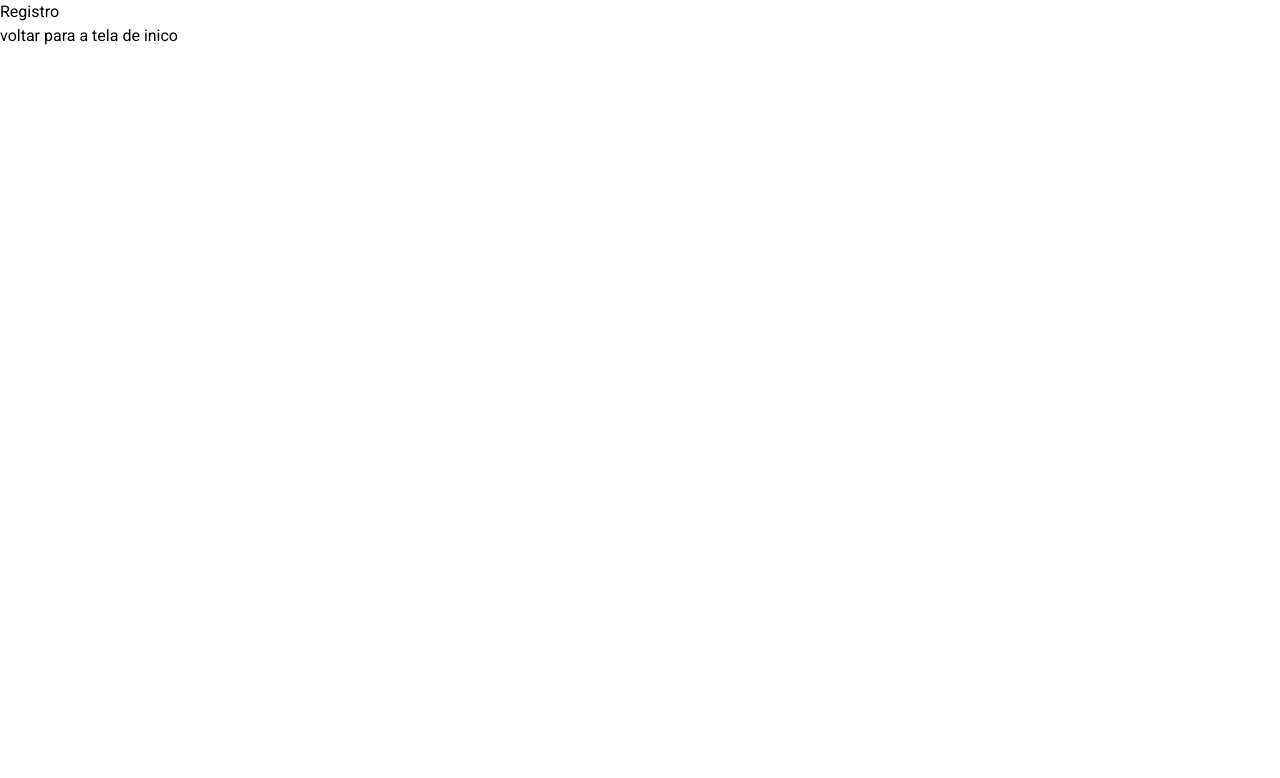
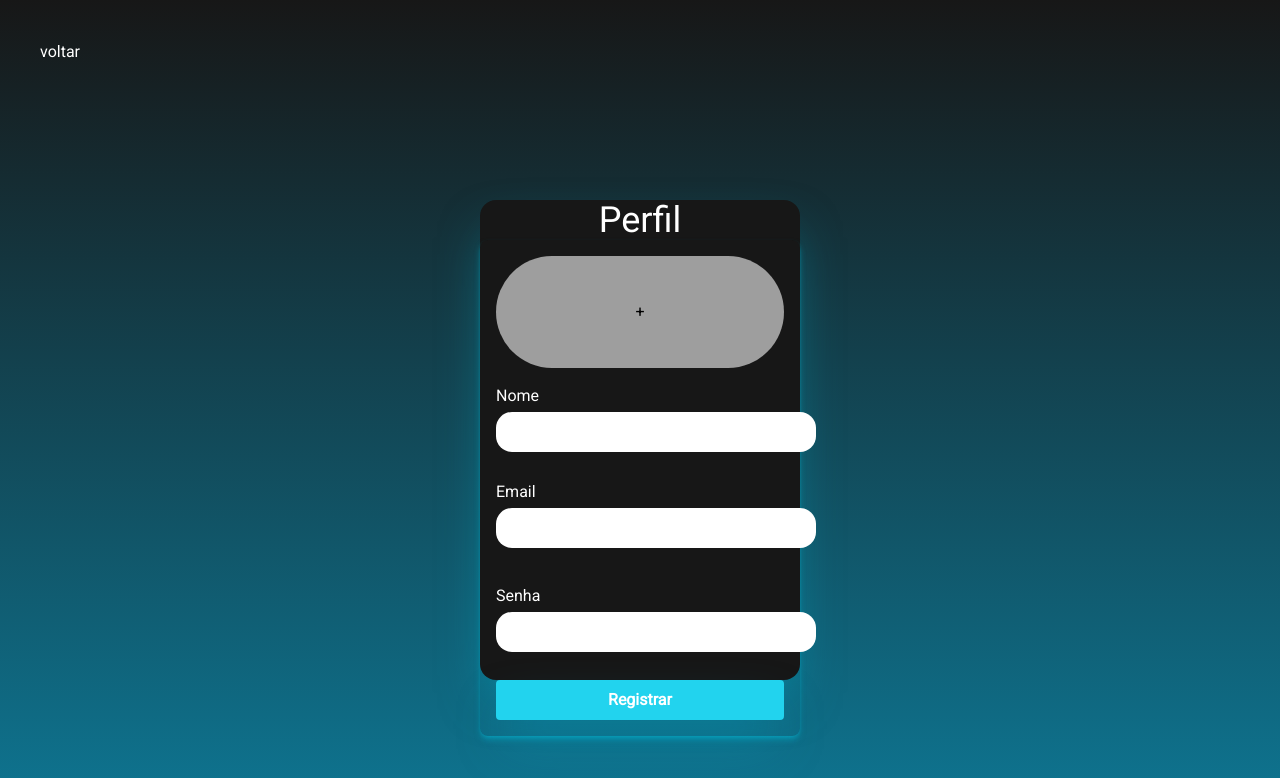
Before and after one commit to GabrielAlbanez/NextZeusMusic, a Next.js app: page /dashboard/Registro in a window 1280 px wide. Shown: the top 778 px of the page. Built offline with nearby package versions, Linux system fonts and the light colour scheme; grey boxes are pictures that could not be loaded.

Commit message:
subindo prisma começa

```diff
--- a/src/app/dashboard/Registro/page.jsx
+++ b/src/app/dashboard/Registro/page.jsx
@@ -1,13 +1,95 @@
-import Link from "next/link"
+"use client"
+import Link from "next/link";
+import Image from "next/image";
+import { useState } from "react";
 
-const Registro = () =>{
-return(
+const Registro = () => {
+  const [imgPega, setImgPega] = useState(null);
+
+  const handleImg = (evento) => {
+    const img = evento.target.files[0];
+    setImgPega(URL.createObjectURL(img));
+  };
+
+  return (
     <>
+      <div className="w-screen h-screen bg-gradient-to-t from-3% from-cyan-700  to-neutral-900  flex flex-col items-center justify-start">
+        <header className="bg-transparent w-full h-1/4 p-10 ">
+          <p className="text-white">
+            <Link href="/">voltar </Link>
+          </p>{" "}
+        </header>
+        <div className="w-1/4 h-3/5 bg-neutral-900 flex items-center flex-col justify-start shadow-2xl shadow-cyan-500/50 rounded-2xl">
+          <div className="h-4"></div>
+          <div>
+            <p className="text-white text-4xl">Perfil</p>
+          </div>
+          <div className="h-3"></div>
+          <form
+            action=""
+            className="flex flex-col relative max-w-full mx-auto p-4 bg-transparent  rounded-lg shadow-md shadow-cyan-500/50"
+          >
+            <div className="w-full flex items-center justify-center">
+              <div
+                className="w-full h-28 rounded-full bg-slate-100 flex justify-center items-center relative bg-cover"
+                style={{ backgroundImage: `url(${imgPega})` }}
+              >
+                {!imgPega && (
+                  <>
+                    <label htmlFor="fileInput" className="cursor-pointer">
+                      +
+                    </label>
+                    <input
+                      id="fileInput"
+                      type="file"
+                      accept="image/*"
+                      className="sr-only"
+                      onChange={handleImg}
+                    />
+                  </>
+                )}
+              </div>
+            </div>
+            <div className="h-4"></div>
 
-     <h1>Registro</h1>
-     <Link href="/">voltar para a tela de inico</Link>
+            <label className="text-white mb-1">Nome</label>
+            <input
+              type="password"
+              name=""
+              id=""
+              className="px-4 py-2 rounded-2xl bg-white text-gray-800 w-80 mb-3 focus:outline-none focus:ring-2 focus:ring-cyan-700 "
+            />
 
+            <div className="h-4"></div>
+
+            <label className="text-white mb-1">Email</label>
+            <input
+              type="password"
+              name=""
+              id=""
+              className="px-4 py-2 rounded-2xl bg-white text-gray-800 w-80 mb-3 focus:outline-none focus:ring-2 focus:ring-cyan-700 "
+            />
+
+            <div className="h-6"></div>
+
+            <label className="text-white mb-1">Senha</label>
+            <input
+              type="password"
+              name=""
+              id=""
+              className="px-4 py-2 rounded-2xl bg-white text-gray-800 w-80 mb-3 focus:outline-none focus:ring-2 focus:ring-cyan-700 "
+            />
+
+            <div className="h-4"></div>
+
+            <button className="bg-cyan-400 shadow-2xl shadow-cyan-500/50 text-white font-bold py-2 px-4 rounded">
+              Registrar
+            </button>
+          </form>
+        </div>
+      </div>
     </>
-)
-}
-export default Registro
+  );
+};
+
+export default Registro;
```
Also changed, not shown: firebase/autenticacao.js (deleted, +0 -100 lines), firebase/firebase.js (deleted, +0 -19 lines), tsconfig.json (deleted, +0 -35 lines), 2 other files (tests, documents, lock files or other folders).
